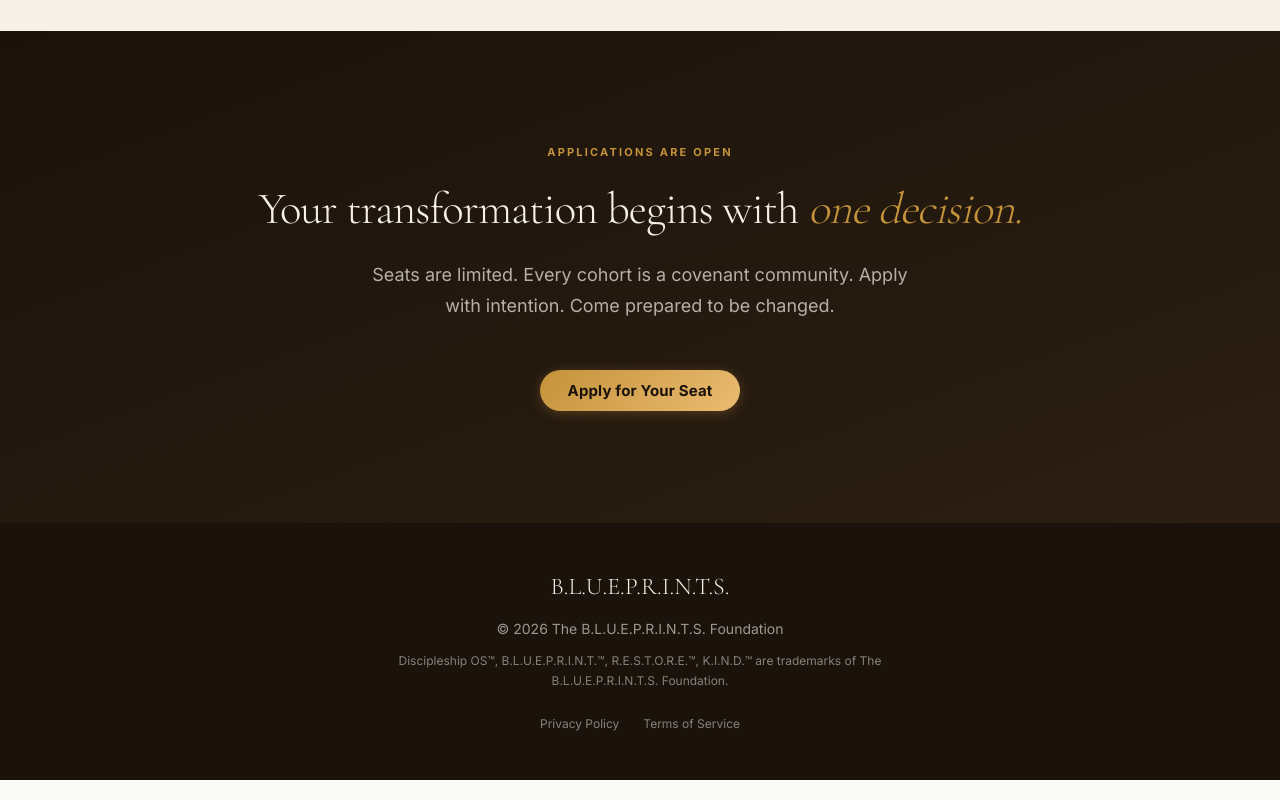
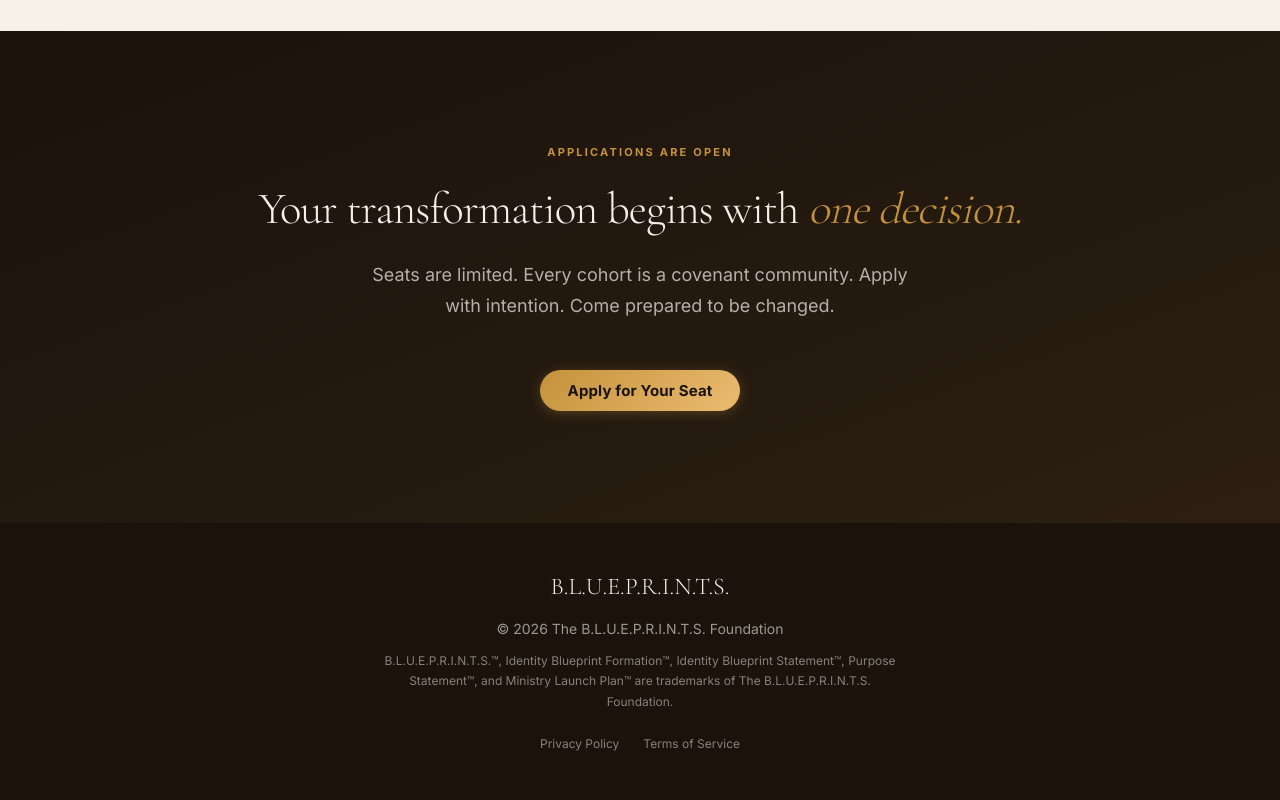
Before and after one commit to kimberlycoleman-debug/Blueprintsinstitution, a Next.js app: page / in a window 1280 px wide. Shown: the part 2519-3319 px from the top of the page. Built offline with nearby package versions, Linux system fonts and the light colour scheme.

Commit message:
fix: final trademark sweep — remove Discipleship OS / R.E.S.T.O.R.E. / K.I.N.D. from homepage footer, README, and email templates; replace with Blueprint's actual marks

```diff
--- a/app/page.tsx
+++ b/app/page.tsx
@@ -269,8 +269,8 @@ export default function HomePage() {
           © 2026 The B.L.U.E.P.R.I.N.T.S. Foundation
         </div>
         <div className="text-xs mb-6 max-w-lg mx-auto" style={{ lineHeight: '1.7' }}>
-          Discipleship OS™, B.L.U.E.P.R.I.N.T.™, R.E.S.T.O.R.E.™, K.I.N.D.™ are
-          trademarks of The B.L.U.E.P.R.I.N.T.S. Foundation.
+          B.L.U.E.P.R.I.N.T.S.™, Identity Blueprint Formation™, Identity Blueprint Statement™,
+          Purpose Statement™, and Ministry Launch Plan™ are trademarks of The B.L.U.E.P.R.I.N.T.S. Foundation.
         </div>
         <div className="flex gap-6 justify-center text-xs">
           <Link href="/privacy" className="hover:text-bp-cream transition-colors" style={{ color: 'rgba(245,240,232,0.5)' }}>
--- a/lib/email/templates.ts
+++ b/lib/email/templates.ts
@@ -44,7 +44,7 @@ function wrap(inner: string): string {
     <tr><td style="${BODY}">${inner}</td></tr>
     <tr><td style="${FOOTER_STYLE}">
       © ${new Date().getFullYear()} The B.L.U.E.P.R.I.N.T.S. Foundation · theblueprintsfoundation.org<br>
-      <span style="font-size:10px;">Discipleship OS™ and B.L.U.E.P.R.I.N.T.S.™ are trademarks of The B.L.U.E.P.R.I.N.T.S. Foundation.</span>
+      <span style="font-size:10px;">B.L.U.E.P.R.I.N.T.S.™ and Identity Blueprint Formation™ are trademarks of The B.L.U.E.P.R.I.N.T.S. Foundation.</span>
     </td></tr>
   </table>
 </body>
```
Also changed, not shown: 1 other file (tests, documents, lock files or other folders).
